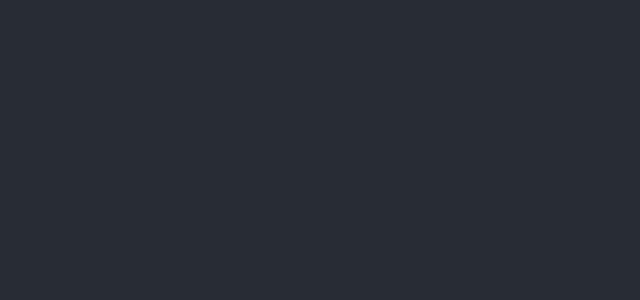
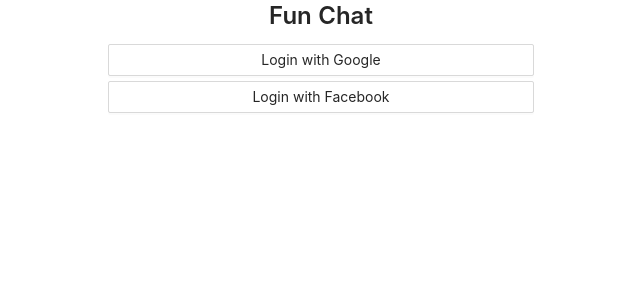
Before and after one commit to linhcu1612/ChatAppFirebase, a React (Create React App) app: page / in a window 1280 px wide. Shown: the top 300 px of the page, without its empty margins (319-959 px from the left). Built offline with nearby package versions, Linux system fonts and the light colour scheme.

Commit message:
done component Login

```diff
--- a/src/App.css
+++ /dev/null
@@ -1,38 +0,0 @@
-.App {
-  text-align: center;
-}
-
-.App-logo {
-  height: 40vmin;
-  pointer-events: none;
-}
-
-@media (prefers-reduced-motion: no-preference) {
-  .App-logo {
-    animation: App-logo-spin infinite 20s linear;
-  }
-}
-
-.App-header {
-  background-color: #282c34;
-  min-height: 100vh;
-  display: flex;
-  flex-direction: column;
-  align-items: center;
-  justify-content: center;
-  font-size: calc(10px + 2vmin);
-  color: white;
-}
-
-.App-link {
-  color: #61dafb;
-}
-
-@keyframes App-logo-spin {
-  from {
-    transform: rotate(0deg);
-  }
-  to {
-    transform: rotate(360deg);
-  }
-}
--- a/src/App.js
+++ b/src/App.js
@@ -1,11 +1,13 @@
 /** @format */
 
-import "./App.css";
+import Login from "./components/Login";
 
 function App() {
   return (
     <div className='App'>
-      <header className='App-header'></header>
+      <header className='App-header'>
+        <Login></Login>
+      </header>
     </div>
   );
 }
--- /dev/null
+++ b/src/components/Login/index.js
@@ -0,0 +1,23 @@
+/** @format */
+
+import React from "react";
+import { Row, Col, Typography, Button } from "antd";
+const { Title } = Typography;
+
+export default function Login() {
+  return (
+    <div>
+      <Row justify='center' style={{ height: 800 }}>
+        <Col span={8}>
+          <Title style={{ textAlign: "center" }} level={3}>
+            Fun Chat
+          </Title>
+          <Button style={{ width: "100%", marginBottom: 5 }}>
+            Login with Google
+          </Button>
+          <Button style={{ width: "100%" }}>Login with Facebook</Button>
+        </Col>
+      </Row>
+    </div>
+  );
+}
--- a/src/index.css
+++ b/src/index.css
@@ -1,13 +1,16 @@
+/** @format */
+
+@import "~antd/dist/antd.css";
 body {
   margin: 0;
-  font-family: -apple-system, BlinkMacSystemFont, 'Segoe UI', 'Roboto', 'Oxygen',
-    'Ubuntu', 'Cantarell', 'Fira Sans', 'Droid Sans', 'Helvetica Neue',
+  font-family: -apple-system, BlinkMacSystemFont, "Segoe UI", "Roboto", "Oxygen",
+    "Ubuntu", "Cantarell", "Fira Sans", "Droid Sans", "Helvetica Neue",
     sans-serif;
   -webkit-font-smoothing: antialiased;
   -moz-osx-font-smoothing: grayscale;
 }
 
 code {
-  font-family: source-code-pro, Menlo, Monaco, Consolas, 'Courier New',
+  font-family: source-code-pro, Menlo, Monaco, Consolas, "Courier New",
     monospace;
 }
```
Also changed, not shown: src/components/Dummy.js (deleted).
